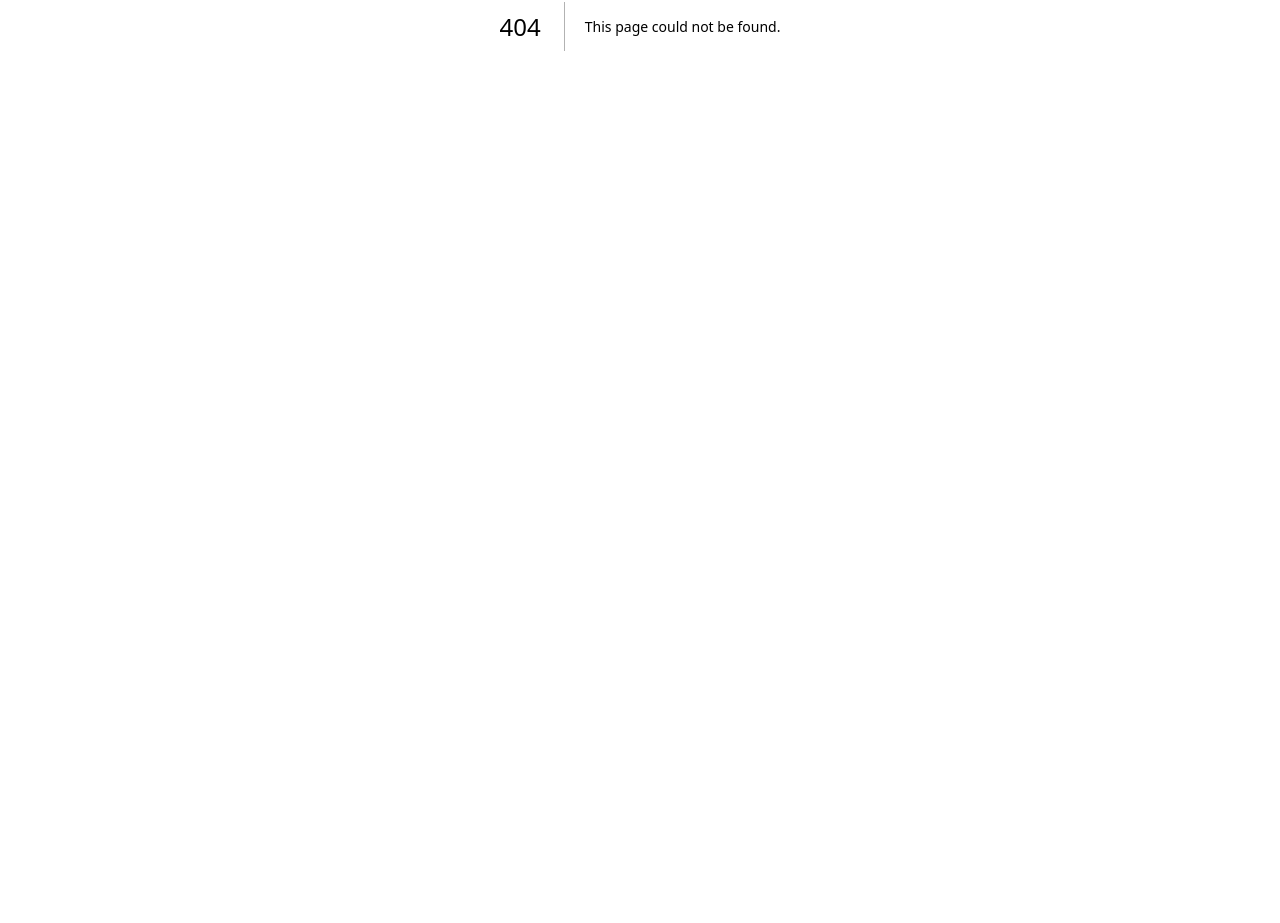
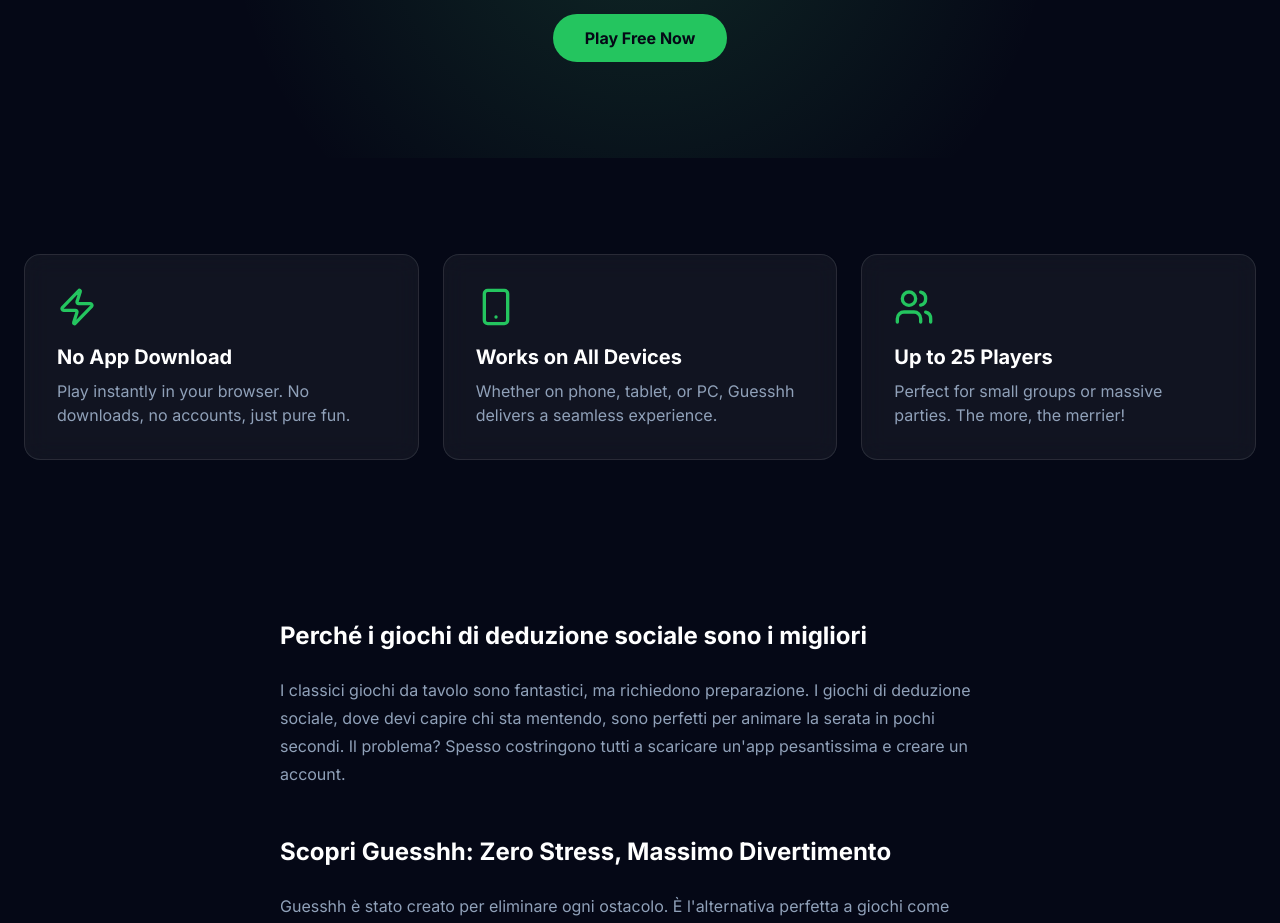
Before and after one commit to urlawhero/guesshh-landing, a Next.js app: page /seo/it/giochi-da-fare-in-gruppo in a window 1280 px wide. Before the commit this address had no page. Shown: the part 374-1297 px from the top of the page. Before the commit the page ends 800 px from the top, so only its background shows below. Built offline with nearby package versions, Linux system fonts and the light colour scheme.

Commit message:
Add GiochiInGruppoPage with SEO metadata

```diff
--- /dev/null
+++ b/app/seo/it/giochi-da-fare-in-gruppo/page.tsx
@@ -0,0 +1,30 @@
+import SeoPageLayout from "@/components/SeoPageLayout";
+import { Metadata } from "next";
+
+export const metadata: Metadata = {
+  title: "I Migliori Giochi da Fare in Gruppo sul Telefono | Guesshh",
+  description: "Cerchi un gioco divertente da fare con gli amici? Gioca a Guesshh, il miglior gioco di deduzione sociale. Nessuna app da scaricare, gioca subito gratis.",
+};
+
+export default function GiochiInGruppoPage() {
+  return (
+    <SeoPageLayout
+      title="Il Gioco Perfetto da Fare in Gruppo"
+      subtitle="Siete al bar, in casa o su una chiamata Discord e non sapete cosa fare? Giocate direttamente dal browser del vostro telefono. Nessuna app da scaricare."
+    >
+      <h2>Perché i giochi di deduzione sociale sono i migliori</h2>
+      <p>I classici giochi da tavolo sono fantastici, ma richiedono preparazione. I giochi di deduzione sociale, dove devi capire chi sta mentendo, sono perfetti per animare la serata in pochi secondi. Il problema? Spesso costringono tutti a scaricare un'app pesantissima e creare un account.</p>
+
+      <h2>Scopri Guesshh: Zero Stress, Massimo Divertimento</h2>
+      <p>Guesshh è stato creato per eliminare ogni ostacolo. È l'alternativa perfetta a giochi come Spyfall o Lupus in Fabula. Ecco perché i gruppi lo adorano:</p>
+      <ul>
+        <li><strong>Nessun Download:</strong> Un giocatore crea la stanza. Gli altri inseriscono il codice a 6 lettere su Safari o Chrome ed entrano all'istante.</li>
+        <li><strong>Fino a 25 Giocatori:</strong> Siete in tanti? Nessun problema. Il gioco supporta stanze enormi, ideali per feste numerose.</li>
+        <li><strong>Modalità a Più Spie:</strong> Aumentate la difficoltà aggiungendo più "Spie" per creare il caos totale.</li>
+      </ul>
+
+      <h3>Come Funziona?</h3>
+      <p>Tutti i giocatori ricevono una Parola Segreta sul proprio schermo... tranne la Spia. A turno, i giocatori si fanno domande a vicenda per capire chi non conosce la parola, senza però renderla troppo ovvia. Alla fine si vota: se la Spia viene scoperta, ha un'ultima possibilità di indovinare la parola per vincere la partita!</p>
+    </SeoPageLayout>
+  );
+}
```
